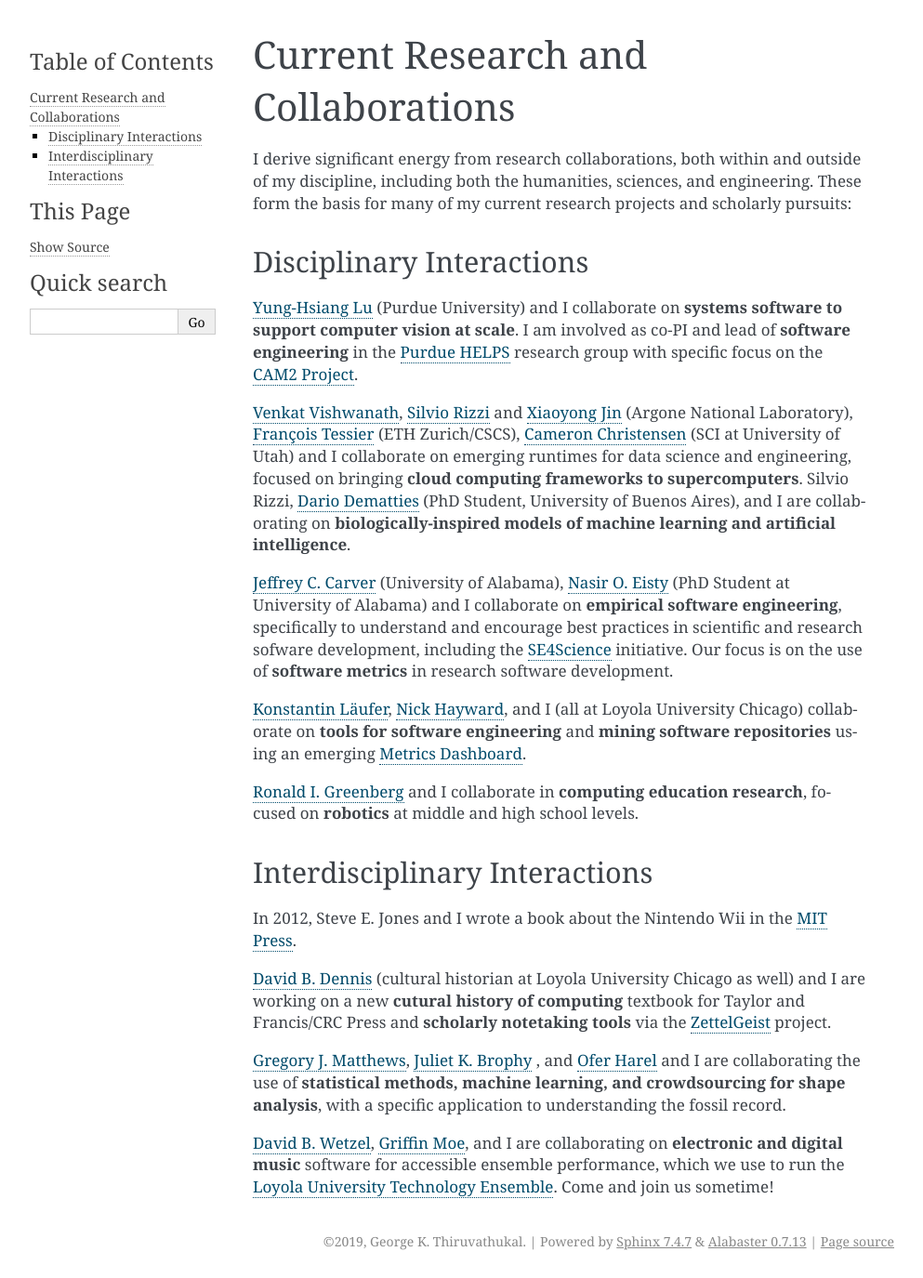
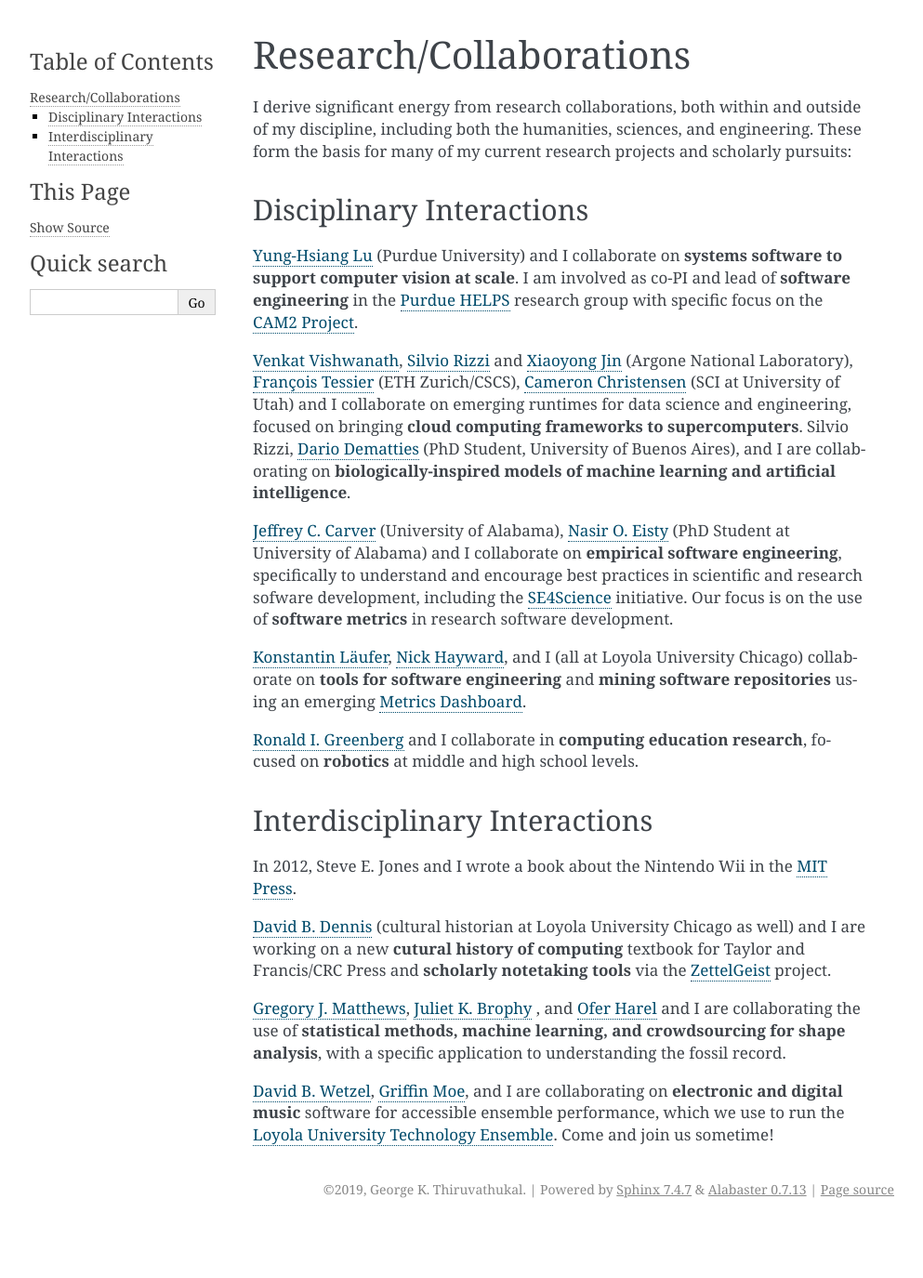
Before and after one commit to jweezy24/thiruvathukal-home-sphinx, a Sphinx documentation site: the page built from source/research.rst, in a window 1280 px wide. Shown: the whole page at 93% size, without its empty margins (148-1141 px from the left). Built offline with Sphinx 7.4.7, drawn with Linux system fonts in a browser that asks for light colours; after the commit the page ends 1319 px from its top, so only the background shows below that.

Commit message:
change page titles

```diff
--- a/source/about.rst
+++ b/source/about.rst
@@ -1,5 +1,5 @@
-Bio-sketch
-==========
+About Me
+=========
 
 Hi! I’m George K. Thiruvathukal. I’m professor of computer science at
 Loyola University Chicago and visiting faculty at Argonne National
--- a/source/research.rst
+++ b/source/research.rst
@@ -1,5 +1,5 @@
-Current Research and Collaborations
------------------------------------
+Research/Collaborations
+--------------------------
 
 I derive significant energy from research collaborations, both within
 and outside of my discipline, including both the humanities, sciences,
```
